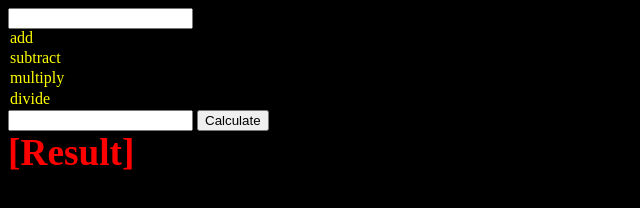
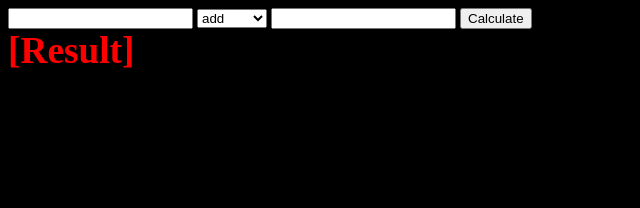
Before and after one commit to rupakc/Adobe-Angular-Jun-2015, a plain HTML site: page Day-02/06-ModelViewScopeDirective/calculator.html in a window 1280 px wide. Shown: the whole page, without its empty margins (0-640 px from the left). Drawn offline with Linux system fonts and the light colour scheme.

Commit message:
assignment correction

```diff
--- a/Day-02/06-ModelViewScopeDirective/calculator.html
+++ b/Day-02/06-ModelViewScopeDirective/calculator.html
@@ -8,12 +8,12 @@
 </head>
 <body>
     <input type="text" name="" id="txtNumber1">
-    <input:select>
+    <select>
         <option value="add">add</option>
         <option value="subtract">subtract</option>
         <option value="multiply">multiply</option>
         <option value="divide">divide</option>
-    </input:select>
+    </select>
     <input type="text" name="" id="txtNumber2">
     <input type="button" value="Calculate" id="btnCalculate">
     <div id="divResult">[Result]</div>
```
